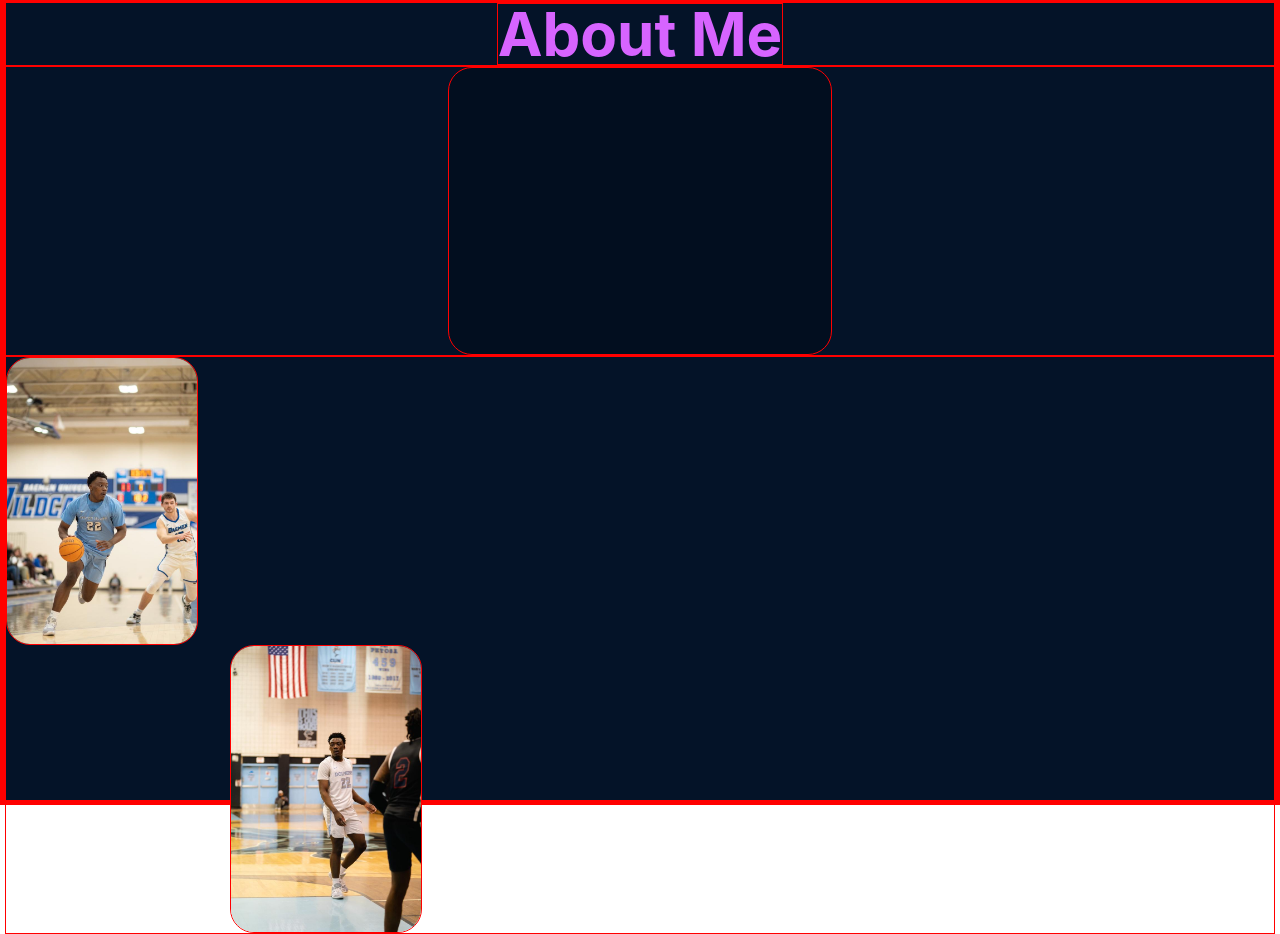
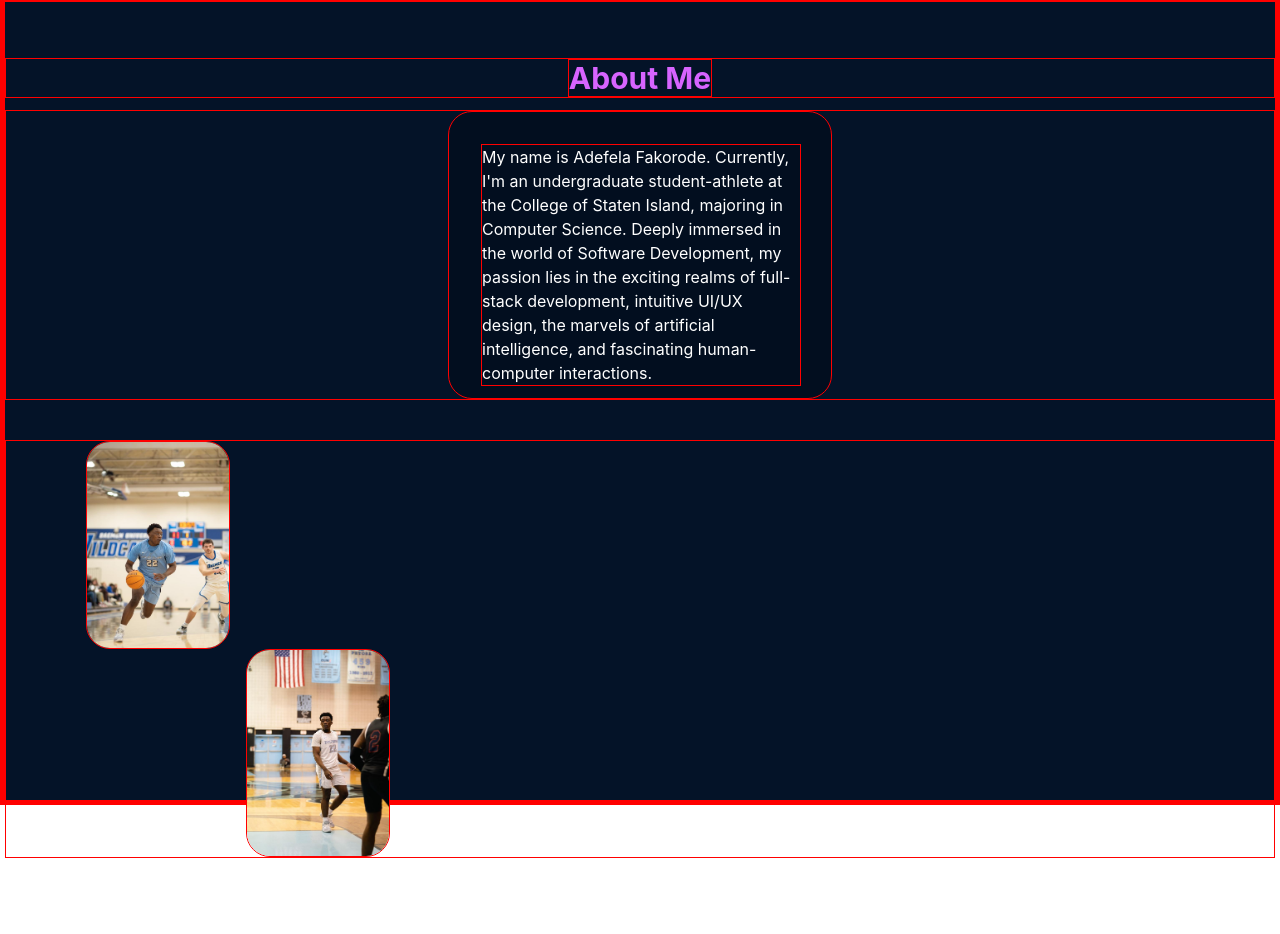
Before and after one commit to AdefelaFakorode/Adefela, a React (Vite) app: page / in a window 1280 px wide. Shown: the part 803-1737 px from the top of the page. After the commit the page ends 1661 px from the top, so only its background shows below. Built offline with nearby package versions, Linux system fonts and the light colour scheme.

Commit message:
working on resp of About pg

```diff
--- a/src/App.jsx
+++ b/src/App.jsx
@@ -5,6 +5,7 @@ import About from './components/About'
 function App() {
   return (
     <div>
+    <NavBar />
     <Home />
     <About />
     </div>
--- a/src/components/About.jsx
+++ b/src/components/About.jsx
@@ -6,19 +6,27 @@ const About = () => {
   return (
     <div name="about" className="w-full h-screen bg-primary ">
       {/*About text*/}
-      <div className='flex justify-center text-primaryTextColor font-bold text-6xl'>
+      <div className='flex justify-center text-primaryTextColor font-bold text-3xl mb-3 mt-14'>
         <h1>About Me</h1>
       </div>
 
       {/*Card*/}
       <div className='flex justify-center'>
-      <div className=' w-96 h-72 rounded-3xl  bg-secondary'></div>
+      <div className=' w-96 h-72 rounded-3xl  bg-secondary'>
+        <p className='m-8 text-white w-80'>
+        My name is Adefela Fakorode. Currently, I'm an undergraduate student-athlete at the College of Staten Island,
+        majoring in Computer Science. Deeply immersed in the world of Software Development, my passion lies in the exciting
+        realms of full-stack development, intuitive UI/UX design, the marvels of artificial intelligence, and fascinating
+        human-computer interactions.
+
+        </p>
+        </div>
       </div>
 
-      <div className='flex-col justify-center space-x-56'>
+      <div className='flex-col justify-center space-x-60 mt-10'>
         {/*Images*/}
-      <img src={BBP1} alt="bbp1" className='w-48 h-72 rounded-3xl' />
-      <img src={BBP2} alt="bbp2" className='w-48 h-72 rounded-3xl' />
+      <img src={BBP1} alt="bbp1" className='w-36 h-52 rounded-3xl ml-20' />
+      <img src={BBP2} alt="bbp2" className='w-36 h-52 rounded-3xl' />
       </div>
 
     </div>
--- a/tailwind.config.js
+++ b/tailwind.config.js
@@ -3,13 +3,16 @@ export default {
   content: ["./src/**/*.{html,js,jsx}"],
   theme: {
     extend: {
+      spacing: {
+        'custom': 'var(--custom-spacing)',
+      },
       colors: {
         'primaryTextColor': '#D764FF',
         'bColor': '#3D0053',
         'bHoverColor': '#ac48cf',
         'primary': '#041328',
         'secondary': '#020E1F',
-        'mainTextColor' : '#D6D6D6'
+        'mainTextColor': '#D6D6D6'
       },
       fontFamily: {
         sans: ['-apple-system', 'BlinkMacSystemFont', 'Segoe UI', 'Roboto', 'Helvetica Neue', 'Arial', 'sans-serif'],
```
